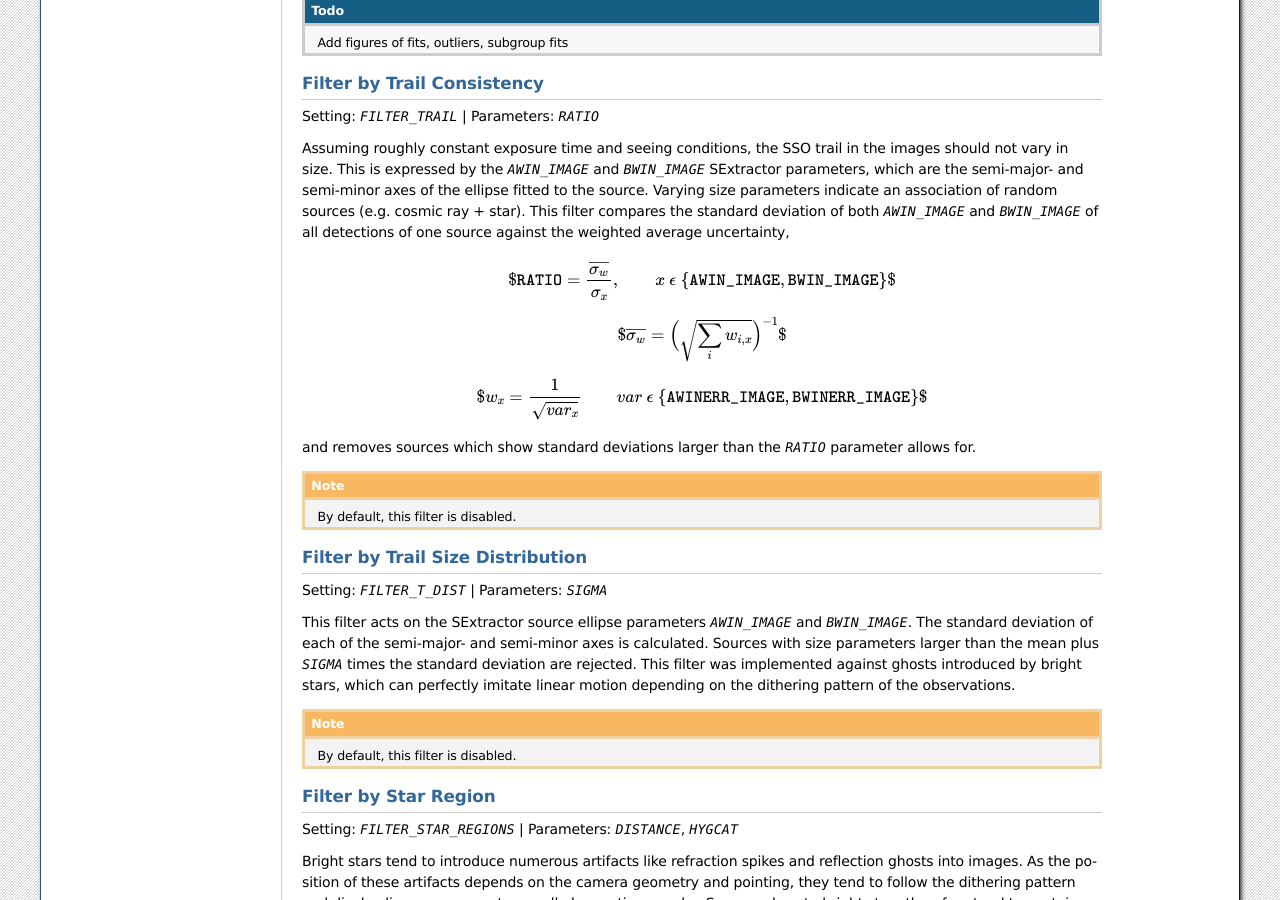
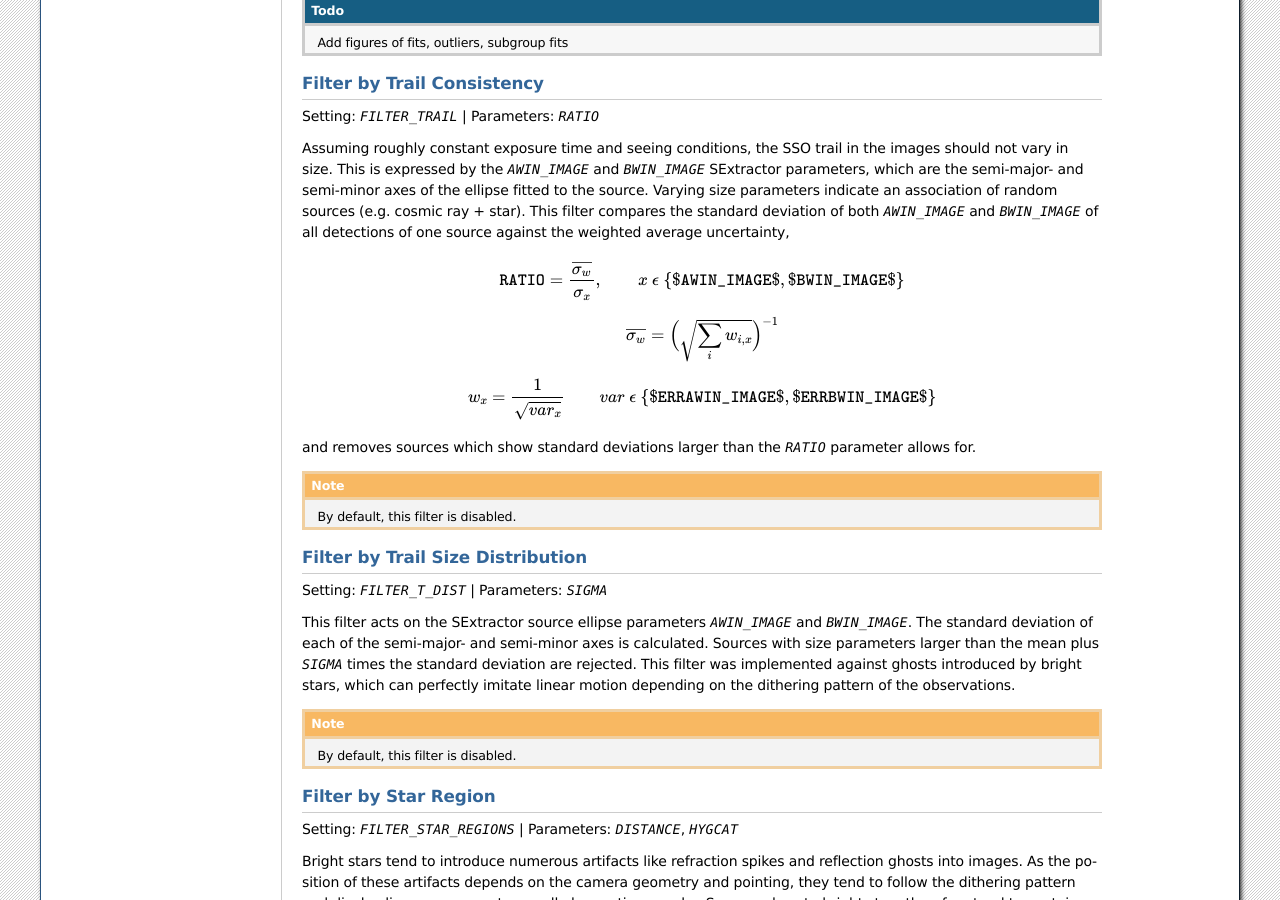
Before and after one commit to maxmahlke/ssos, a Sphinx documentation site: the page built from docs/pipeline.rst, in a window 1280 px wide and 900 px high, scrolled down 2993 px. Built offline with Sphinx 7.4.7, drawn with Linux system fonts in a browser that asks for light colours.

Commit message:
Latex fix 2

```diff
--- a/docs/pipeline.rst
+++ b/docs/pipeline.rst
@@ -117,15 +117,15 @@ Assuming roughly constant exposure time and seeing conditions, the SSO trail in
 
 .. math::
 
-    $\mathrm{\texttt{RATIO}} = \frac{\overline{\sigma_{w}} }{ \sigma_{x}}, \qquad x~\epsilon~\{\texttt{AWIN_IMAGE}, \texttt{BWIN_IMAGE}\}$
+    \mathrm{\texttt{RATIO}} = \frac{\overline{\sigma_{w}} }{ \sigma_{x}}, \qquad x~\epsilon~\{$\texttt{AWIN_IMAGE}$, $\texttt{BWIN_IMAGE}$\}
 
 .. math::
 
-    $\overline{\sigma_{w}} = \Big( \sqrt{\sum_i w_{i,x}} \Big)^{-1}$
+    \overline{\sigma_{w}} = \Big( \sqrt{\sum_i w_{i,x}} \Big)^{-1}
 
 .. math::
 
-    $w_{x} = \frac{1}{\sqrt{var_{x}}} \qquad var~\epsilon~\{\texttt{AWINERR_IMAGE}, \texttt{BWINERR_IMAGE}\}$
+    w_{x} = \frac{1}{\sqrt{var_{x}}} \qquad var~\epsilon~\{$\texttt{ERRAWIN_IMAGE}$, $\texttt{ERRBWIN_IMAGE}$\}
 
 and removes sources which show standard deviations larger than the `RATIO` parameter allows for.
 
```
